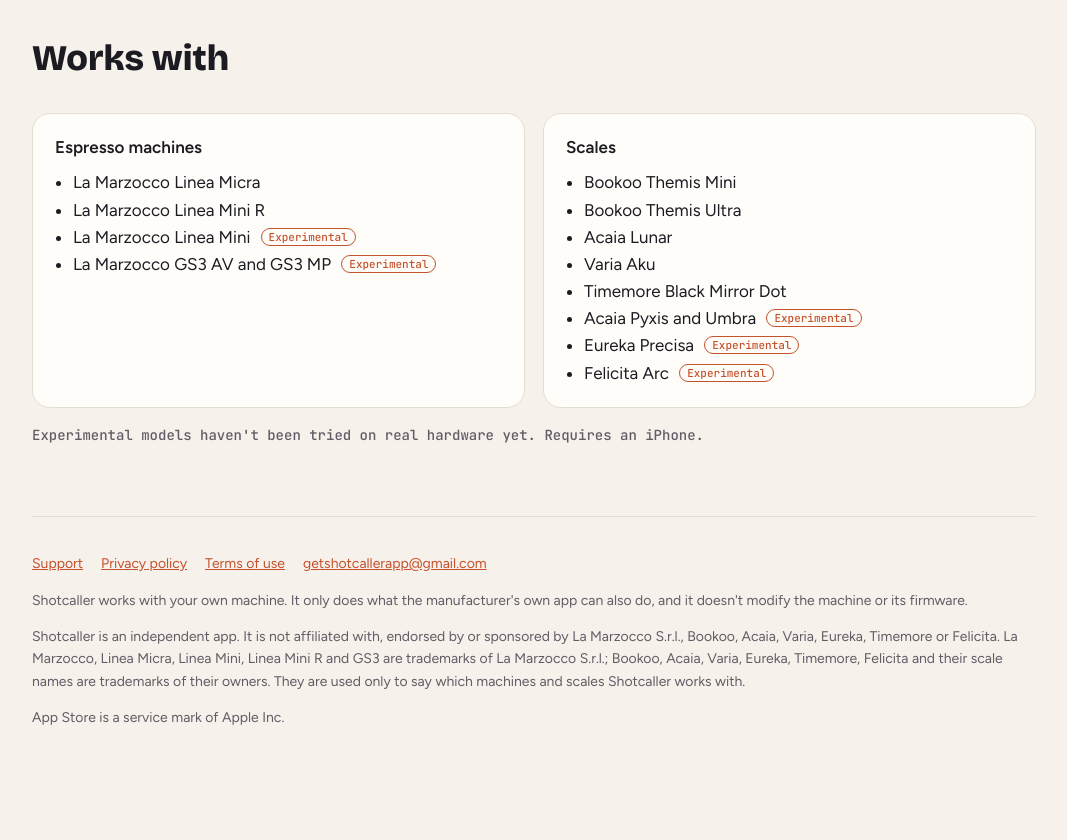
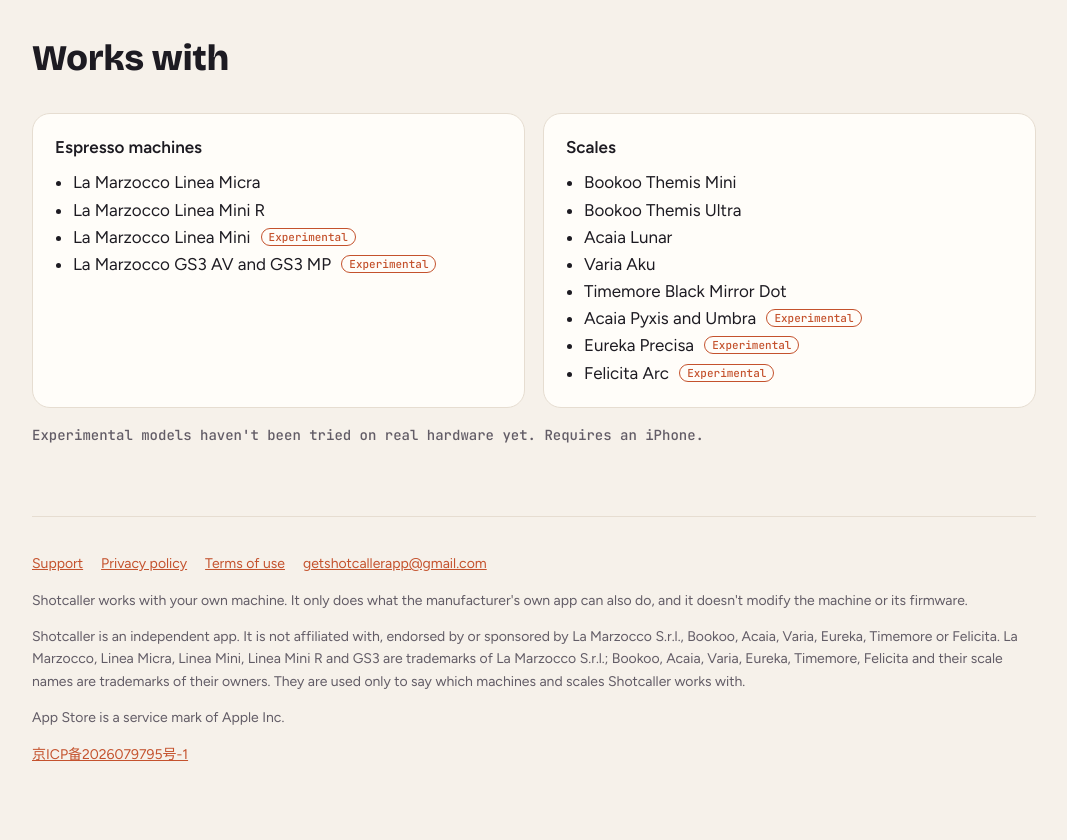
Before and after one commit to genexk/shotcaller-config, a plain HTML site: page index.html in a window 1280 px wide. Shown: the part 2452-3292 px from the top of the page, without its empty margins (106-1173 px from the left). Before the commit the page ends 3256 px from the top, so only its background shows below. Drawn offline with nearby package versions, Linux system fonts and the light colour scheme.

Commit message:
Show the ICP filing number in the footer
China requires a filed site to display its number linked to the MIIT filing site.

```diff
--- a/index.html
+++ b/index.html
@@ -136,6 +136,7 @@ footer nav{display:flex;flex-wrap:wrap;gap:18px;margin-bottom:14px}
     <p>Shotcaller works with your own machine. It only does what the manufacturer's own app can also do, and it doesn't modify the machine or its firmware.</p>
     <p>Shotcaller is an independent app. It is not affiliated with, endorsed by or sponsored by La Marzocco S.r.l., Bookoo, Acaia, Varia, Eureka, Timemore or Felicita. La Marzocco, Linea Micra, Linea Mini, Linea Mini R and GS3 are trademarks of La Marzocco S.r.l.; Bookoo, Acaia, Varia, Eureka, Timemore, Felicita and their scale names are trademarks of their owners. They are used only to say which machines and scales Shotcaller works with.</p>
     <p>App Store is a service mark of Apple Inc.</p>
+    <p><a href="https://beian.miit.gov.cn/" target="_blank" rel="noopener">京ICP备2026079795号-1</a></p>
   </footer>
 </div>
 </body>
```
